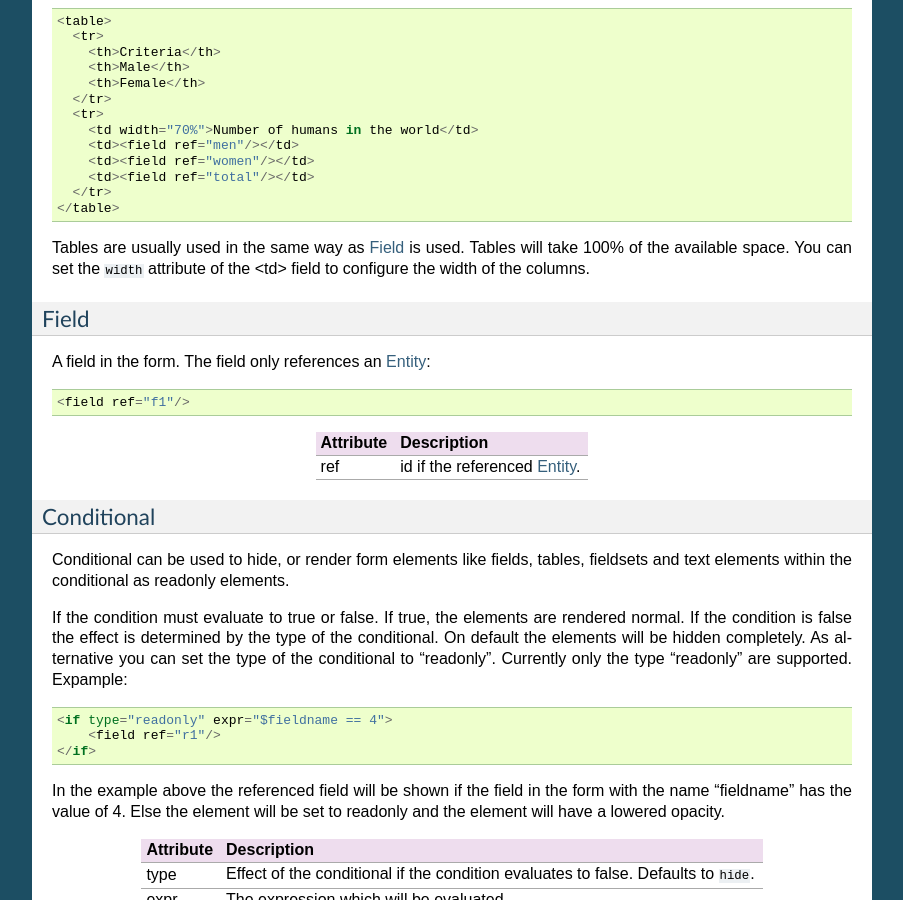
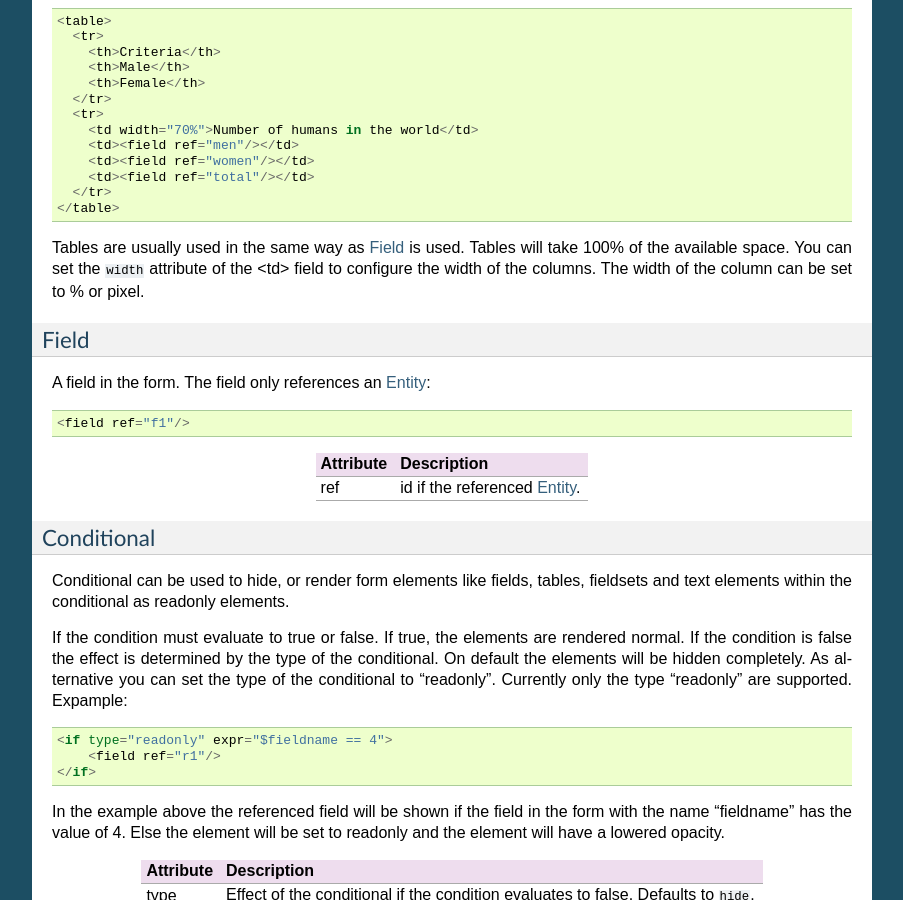
Before and after one commit to ringo-framework/formbar, a Sphinx documentation site: the page built from docs/source/config.rst, in a window 1280 px wide and 900 px high, scrolled down 8862 px. Shown: the whole window, without its empty margins (198-1101 px from the left). Built offline with Sphinx 7.4.7, drawn with Linux system fonts in a browser that asks for light colours; formulas are drawn with MathJax 3.

```diff
--- a/docs/source/config.rst
+++ b/docs/source/config.rst
@@ -535,7 +535,8 @@
 
 Tables are usually used in the same way as :ref:`field` is used. Tables will
 take 100% of the available space. You can set the ``width`` attribute of the
-<td> field to configure the width of the columns.
+<td> field to configure the width of the columns. The width of the
+column can be set to % or pixel.
 
 .. _field:
 
```
Also changed, not shown: 1 other file.
